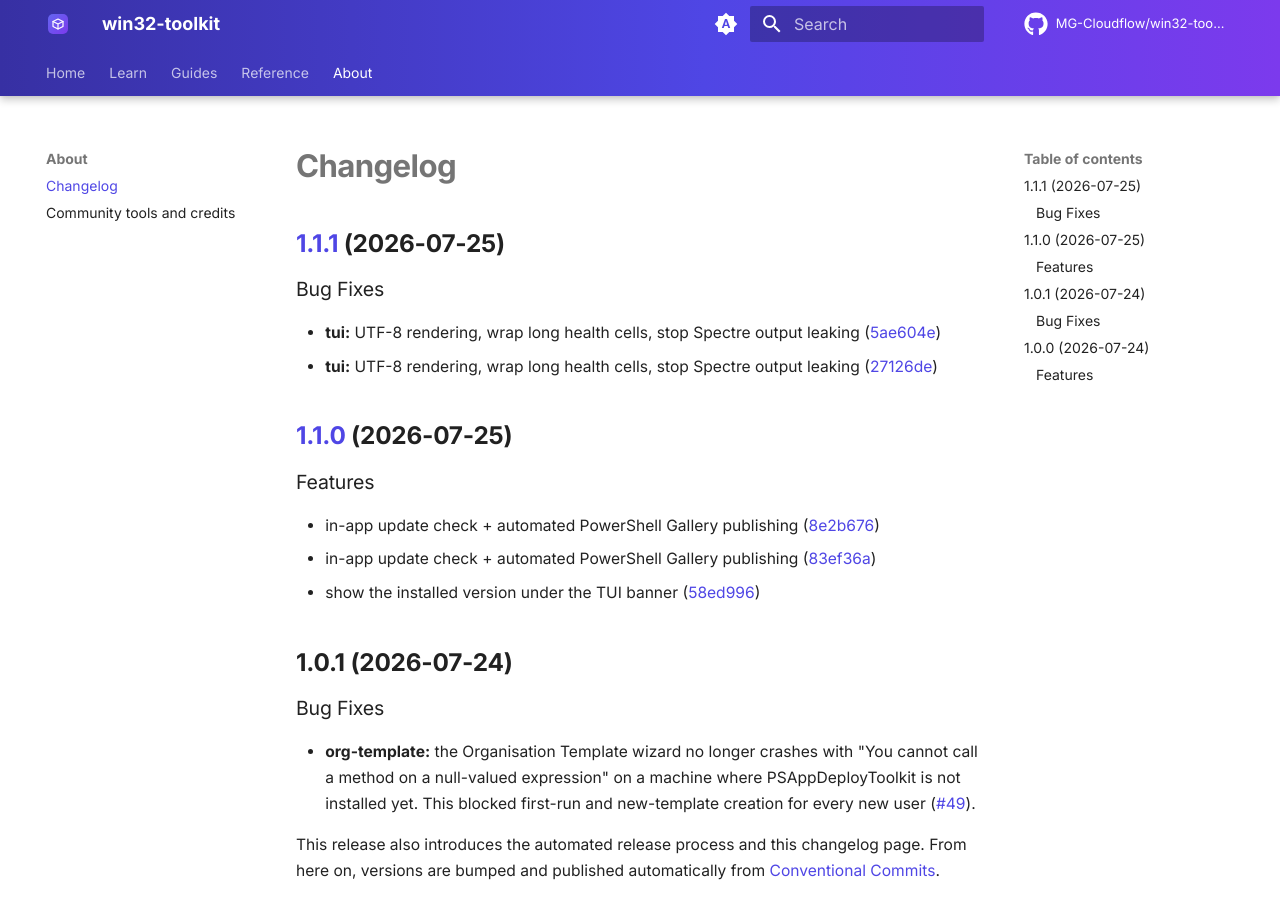
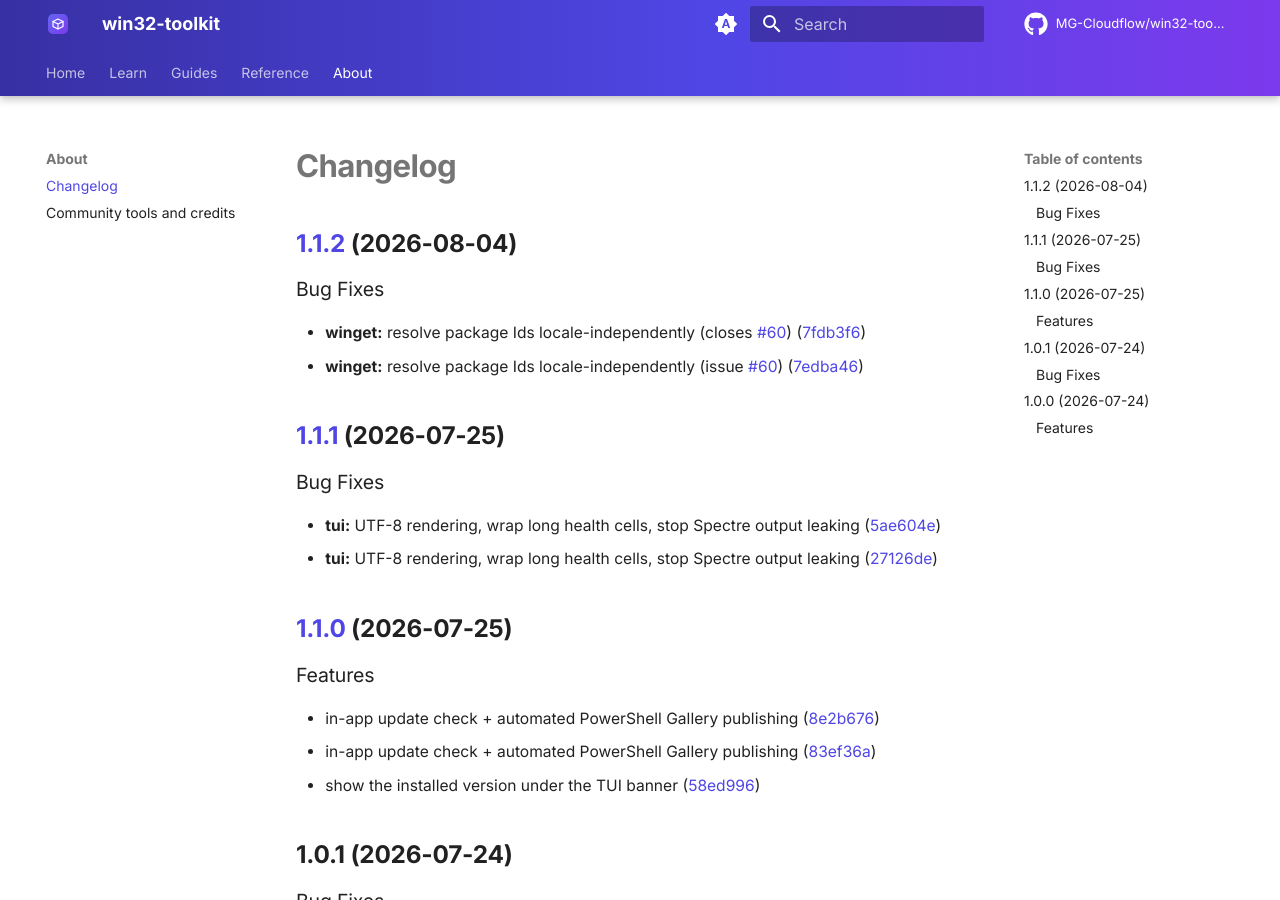
Before and after one commit to MG-Cloudflow/win32-toolkit, an MkDocs documentation site: the page built from docs/changelog.md, in a window 1280 px wide and 900 px high. Built offline with MkDocs 1.6.1 and Material for MkDocs 9.7.7, drawn with Linux system fonts in a browser that asks for light colours; comment, search, counter and statistics services are not loaded.

Commit message:
chore(main): release 1.1.2

```diff
--- a/docs/changelog.md
+++ b/docs/changelog.md
@@ -1,4 +1,12 @@
 # Changelog
+
+## [1.1.2](https://github.com/MG-Cloudflow/win32-toolkit/compare/v1.1.1...v1.1.2) (2026-08-04)
+
+
+### Bug Fixes
+
+* **winget:** resolve package Ids locale-independently (closes [#60](https://github.com/MG-Cloudflow/win32-toolkit/issues/60)) ([7fdb3f6](https://github.com/MG-Cloudflow/win32-toolkit/commit/7fdb3f628542c0fdf3e80aac68eb312a0305f65e))
+* **winget:** resolve package Ids locale-independently (issue [#60](https://github.com/MG-Cloudflow/win32-toolkit/issues/60)) ([7edba46](https://github.com/MG-Cloudflow/win32-toolkit/commit/7edba46e750f9a9dbd73faa95cb302de3e043e7f))
 
 ## [1.1.1](https://github.com/MG-Cloudflow/win32-toolkit/compare/v1.1.0...v1.1.1) (2026-07-25)
 
```
Also changed, not shown: .release-please-manifest.json, 1 other file.
